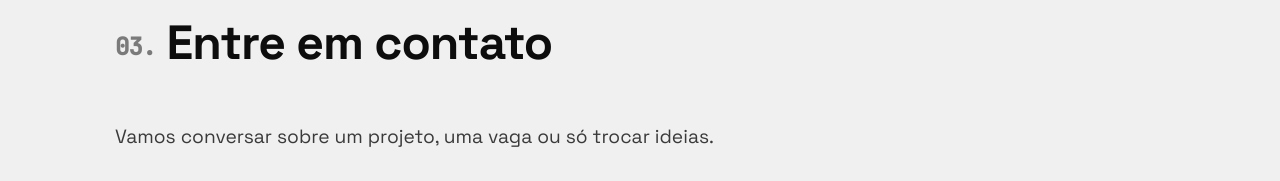
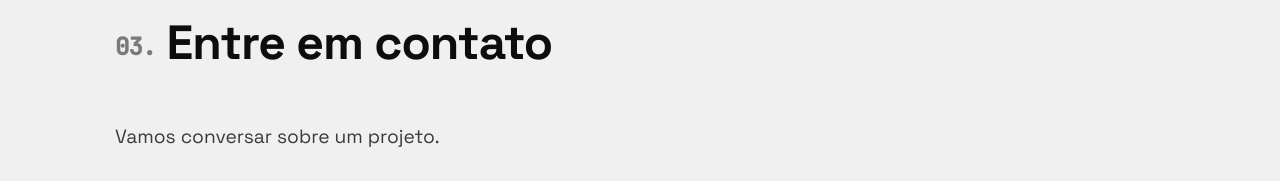
Before and after one commit to FelipeSalusto/Felipe-Salusto, a plain HTML site: page index.html in a window 1280 px wide. Shown: the part 2680-2861 px from the top of the page. Drawn offline with Linux system fonts and the light colour scheme.

Commit message:
Atualização de frase de contato

```diff
--- a/index.html
+++ b/index.html
@@ -125,7 +125,7 @@ Lorem ipsum dolor sit amet, consectetur adipiscing elit. Integer eget vehicula d
 
     <section id="contato" class="section contact">
       <h2 class="section-title"><span class="mono">03.</span> Entre em contato</h2>
-      <p class="contact-text reveal">Vamos conversar sobre um projeto, uma vaga ou só trocar ideias.</p>
+      <p class="contact-text reveal">Vamos conversar sobre um projeto.</p>
 
       <div class="contact-links reveal">
         <a class="contact-card" href="https://www.linkedin.com/in/felipesalusto/" target="_blank" rel="noopener">
```
